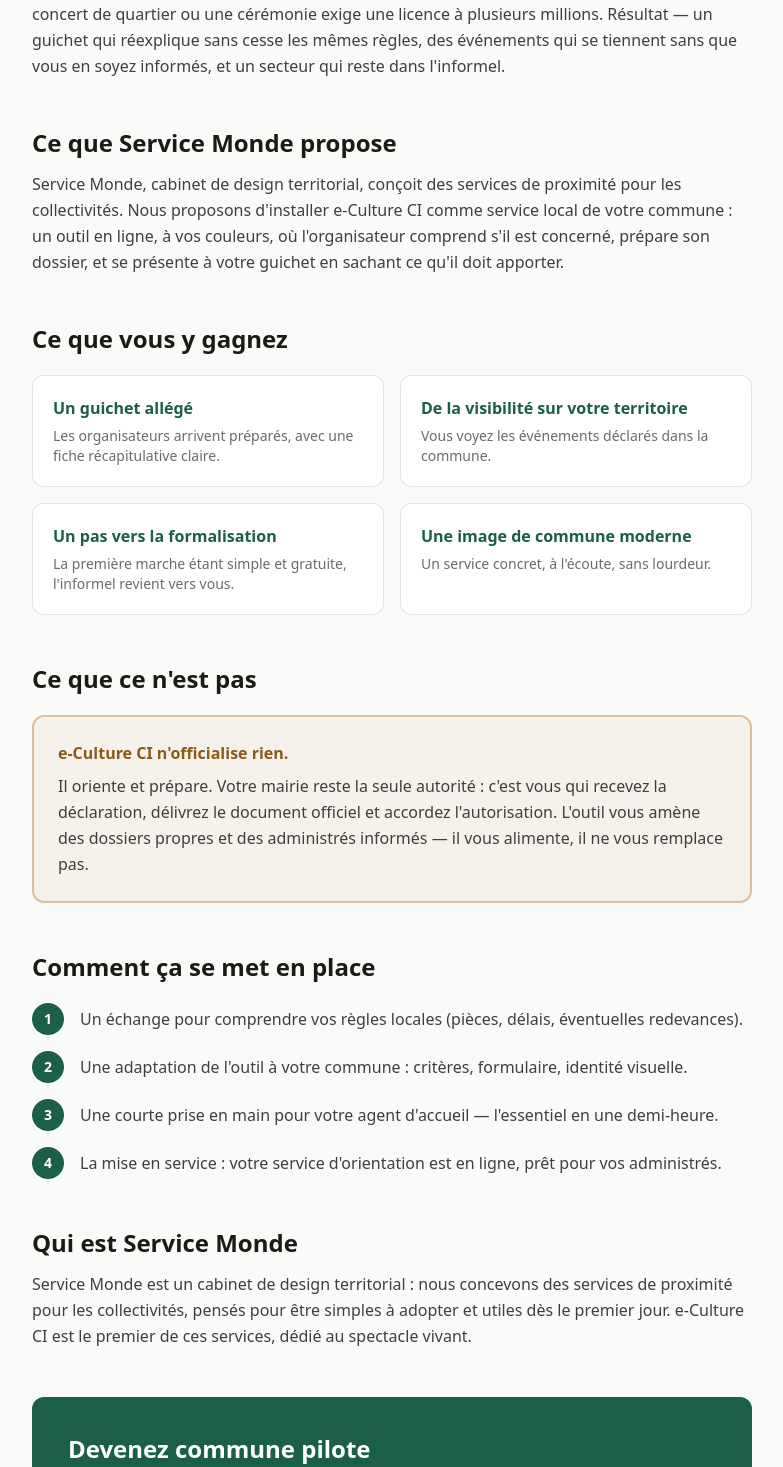
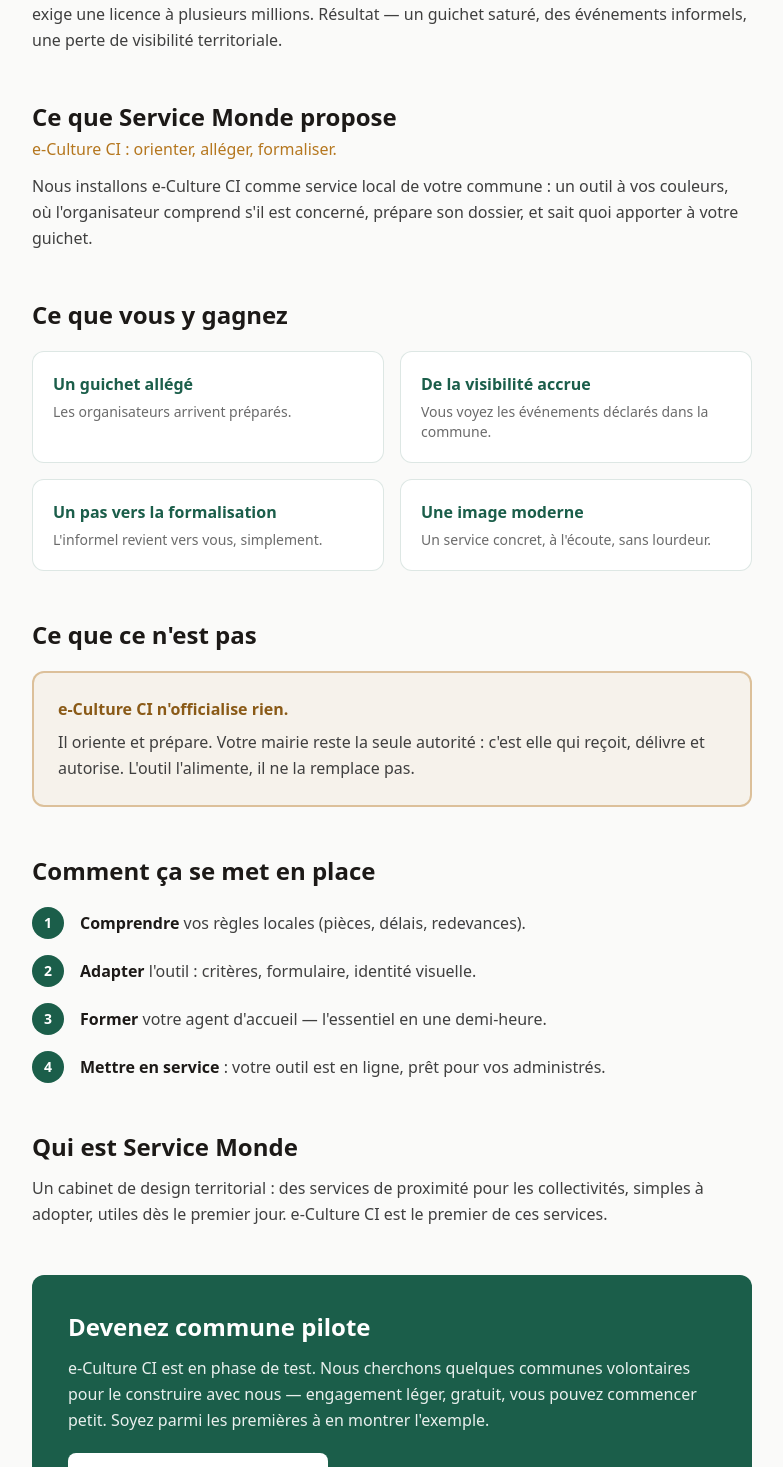
Before and after one commit to eKouame/e-culture-ci, a Next.js app: page /communes in a window 1280 px wide. Shown: the part 621-2088 px from the top of the page, without its empty margins (248-1031 px from the left). Built offline with nearby package versions, Linux system fonts and the light colour scheme.

Commit message:
Condense /communes copy
Shortened prose throughout (constat, proposition, bénéfices, étapes,
Service Monde, commune pilote) per user feedback that the page read
too text-heavy — same information, tighter phrasing. No design,
layout, or color changes.

```diff
--- a/src/app/communes/page.tsx
+++ b/src/app/communes/page.tsx
@@ -26,30 +26,28 @@
 const BENEFICES = [
   {
     titre: "Un guichet allégé",
-    texte:
-      "Les organisateurs arrivent préparés, avec une fiche récapitulative claire.",
+    texte: "Les organisateurs arrivent préparés.",
   },
   {
-    titre: "De la visibilité sur votre territoire",
+    titre: "De la visibilité accrue",
     texte: "Vous voyez les événements déclarés dans la commune.",
   },
   {
     titre: "Un pas vers la formalisation",
-    texte:
-      "La première marche étant simple et gratuite, l'informel revient vers vous.",
+    texte: "L'informel revient vers vous, simplement.",
   },
   {
-    titre: "Une image de commune moderne",
+    titre: "Une image moderne",
     texte: "Un service concret, à l'écoute, sans lourdeur.",
   },
 ];
 
 const ETAPES = [
-  "Un échange pour comprendre vos règles locales (pièces, délais, éventuelles redevances).",
-  "Une adaptation de l'outil à votre commune : critères, formulaire, identité visuelle.",
-  "Une courte prise en main pour votre agent d'accueil — l'essentiel en une demi-heure.",
-  "La mise en service : votre service d'orientation est en ligne, prêt pour vos administrés.",
-];
+  ["Comprendre", "vos règles locales (pièces, délais, redevances)."],
+  ["Adapter", "l'outil : critères, formulaire, identité visuelle."],
+  ["Former", "votre agent d'accueil — l'essentiel en une demi-heure."],
+  ["Mettre en service", ": votre outil est en ligne, prêt pour vos administrés."],
+] as const;
 
 export default function CommunesPage() {
   return (
@@ -64,9 +62,8 @@
             Un service culturel de proximité pour votre commune
           </h1>
           <p className="mx-auto mt-4 max-w-xl text-lg text-[#6b6b6b]">
-            e-Culture CI : orienter les organisateurs de spectacles de votre
-            territoire, alléger votre guichet, mieux connaître ce qui s&apos;y
-            passe.
+            e-Culture CI : orienter, alléger votre guichet, mieux connaître
+            votre territoire.
           </p>
           <div className="mt-7 flex flex-col items-center gap-3 sm:flex-row sm:justify-center">
             <a
@@ -90,12 +87,10 @@
         <section>
           <h2 className="text-2xl font-bold text-[#1c1917]">Le constat</h2>
           <p className="mt-3 leading-relaxed text-[#3f3f3f]">
-            Depuis la réforme du spectacle vivant, vos administrés sont
-            perdus : beaucoup pensent qu&apos;un concert de quartier ou une
-            cérémonie exige une licence à plusieurs millions. Résultat — un
-            guichet qui réexplique sans cesse les mêmes règles, des
-            événements qui se tiennent sans que vous en soyez informés, et un
-            secteur qui reste dans l&apos;informel.
+            Depuis la réforme, vos administrés sont perdus : beaucoup pensent
+            qu&apos;un concert de quartier exige une licence à plusieurs
+            millions. Résultat — un guichet saturé, des événements informels,
+            une perte de visibilité territoriale.
           </p>
         </section>
 
@@ -104,13 +99,14 @@
           <h2 className="text-2xl font-bold text-[#1c1917]">
             Ce que Service Monde propose
           </h2>
+          <p className="mt-1 font-medium text-[#B5771F]">
+            e-Culture CI : orienter, alléger, formaliser.
+          </p>
           <p className="mt-3 leading-relaxed text-[#3f3f3f]">
-            Service Monde, cabinet de design territorial, conçoit des
-            services de proximité pour les collectivités. Nous proposons
-            d&apos;installer e-Culture CI comme service local de votre
-            commune : un outil en ligne, à vos couleurs, où l&apos;organisateur
-            comprend s&apos;il est concerné, prépare son dossier, et se
-            présente à votre guichet en sachant ce qu&apos;il doit apporter.
+            Nous installons e-Culture CI comme service local de votre
+            commune : un outil à vos couleurs, où l&apos;organisateur
+            comprend s&apos;il est concerné, prépare son dossier, et sait
+            quoi apporter à votre guichet.
           </p>
         </section>
 
@@ -143,10 +139,8 @@
             </p>
             <p className="mt-2 leading-relaxed text-[#3f3f3f]">
               Il oriente et prépare. Votre mairie reste la seule autorité :
-              c&apos;est vous qui recevez la déclaration, délivrez le document
-              officiel et accordez l&apos;autorisation. L&apos;outil vous
-              amène des dossiers propres et des administrés informés — il
-              vous alimente, il ne vous remplace pas.
+              c&apos;est elle qui reçoit, délivre et autorise. L&apos;outil
+              l&apos;alimente, il ne la remplace pas.
             </p>
           </div>
         </section>
@@ -157,12 +151,15 @@
             Comment ça se met en place
           </h2>
           <ol className="mt-5 flex flex-col gap-4">
-            {ETAPES.map((etape, i) => (
-              <li key={etape} className="flex gap-4">
+            {ETAPES.map(([verbe, legende], i) => (
+              <li key={verbe} className="flex gap-4">
                 <span className="flex h-8 w-8 shrink-0 items-center justify-center rounded-full bg-[#1B5E4A] text-sm font-bold text-white">
                   {i + 1}
                 </span>
-                <p className="pt-1 text-[#3f3f3f]">{etape}</p>
+                <p className="pt-1 text-[#3f3f3f]">
+                  <span className="font-bold text-[#1c1917]">{verbe}</span>{" "}
+                  {legende}
+                </p>
               </li>
             ))}
           </ol>
@@ -174,11 +171,9 @@
             Qui est Service Monde
           </h2>
           <p className="mt-3 leading-relaxed text-[#3f3f3f]">
-            Service Monde est un cabinet de design territorial : nous
-            concevons des services de proximité pour les collectivités,
-            pensés pour être simples à adopter et utiles dès le premier jour.
-            e-Culture CI est le premier de ces services, dédié au spectacle
-            vivant.
+            Un cabinet de design territorial : des services de proximité
+            pour les collectivités, simples à adopter, utiles dès le premier
+            jour. e-Culture CI est le premier de ces services.
           </p>
         </section>
 
@@ -186,11 +181,10 @@
         <section className="mt-12 rounded-xl bg-[#1B5E4A] p-7 text-white sm:p-9">
           <h2 className="text-2xl font-bold">Devenez commune pilote</h2>
           <p className="mt-3 leading-relaxed text-white/90">
-            e-Culture CI est en phase de test, et nous cherchons quelques
-            communes volontaires pour le construire avec nous.
-            L&apos;engagement est léger, gratuit, et vous pouvez commencer
-            petit — sur un seul type d&apos;événement — pour voir. Vous
-            seriez ainsi parmi les premières à en montrer l&apos;exemple.
+            e-Culture CI est en phase de test. Nous cherchons quelques
+            communes volontaires pour le construire avec nous — engagement
+            léger, gratuit, vous pouvez commencer petit. Soyez parmi les
+            premières à en montrer l&apos;exemple.
           </p>
           <a
             href="#formulaire"
```
